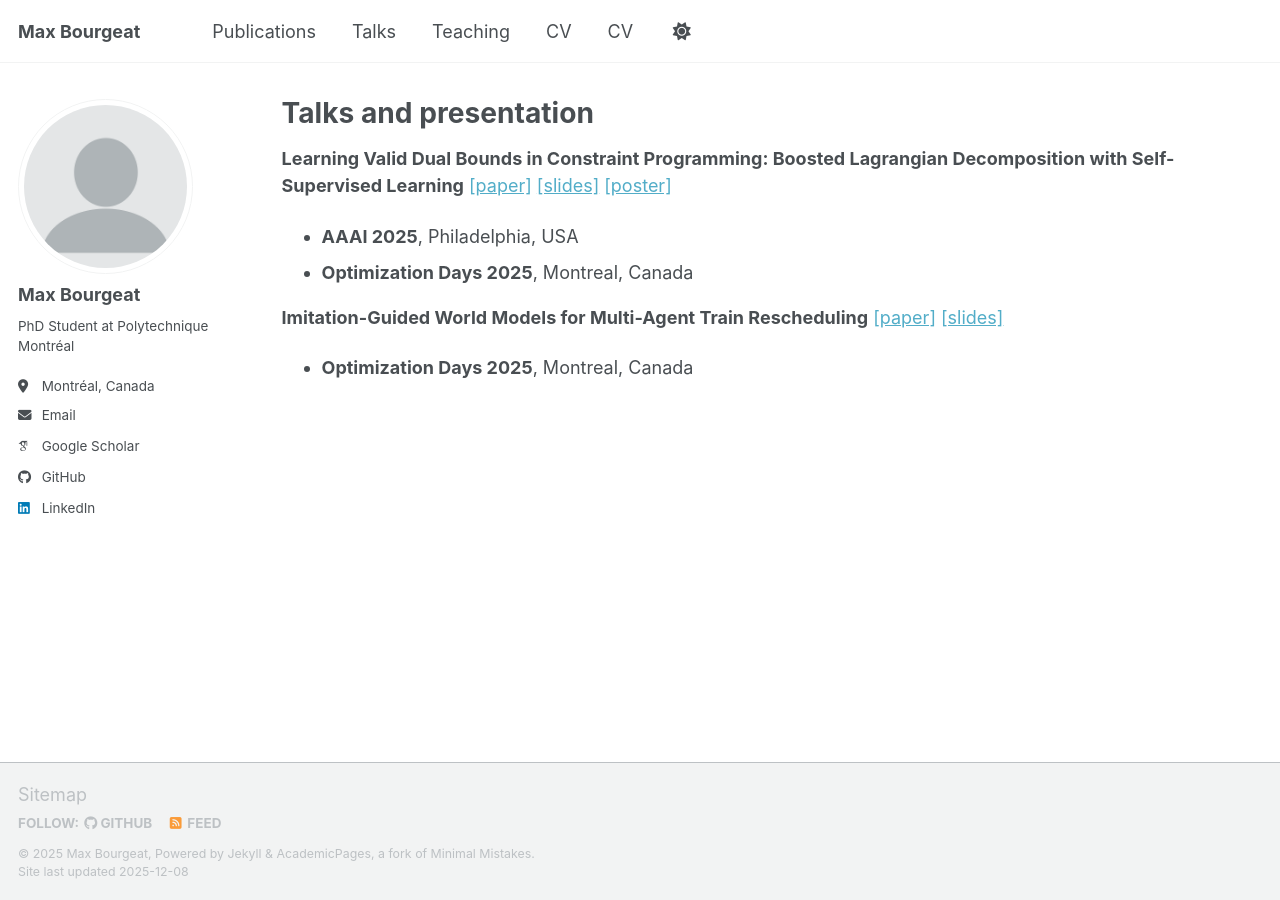
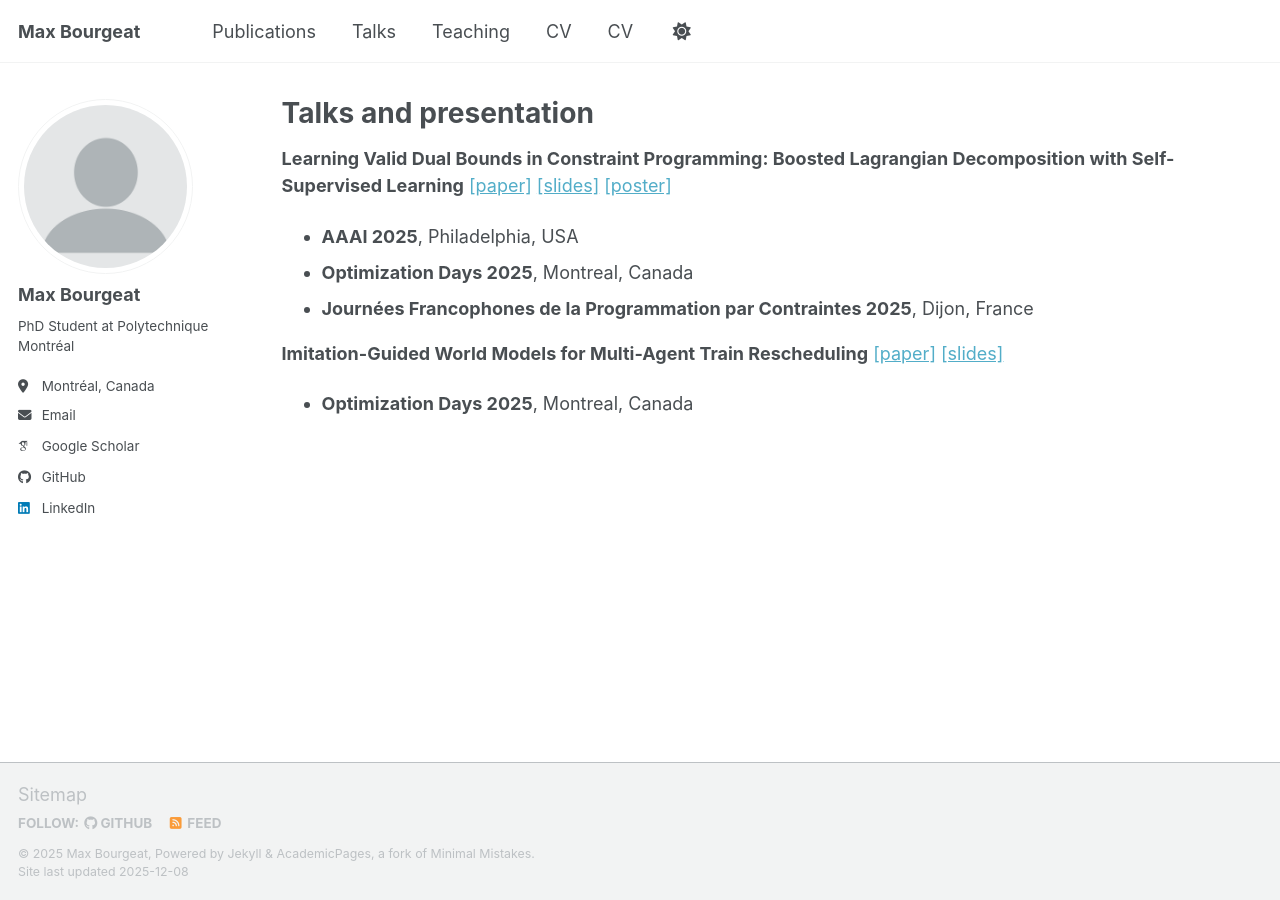
Before and after one commit to Max9294D/Max9294D.github.io, a Jekyll site: the page built from _talks/2012-03-01-talk-1.md, in a window 1280 px wide. Built offline with Jekyll 4.4.1, drawn with Linux system fonts in a browser that asks for light colours; some web fonts are replaced; a script bundle is joined from its source files by our own code; library files that are not in the unit come from our copies.

Commit message:
Add new talk to the 2012-03-01 schedule

```diff
--- a/_talks/2012-03-01-talk-1.md
+++ b/_talks/2012-03-01-talk-1.md
@@ -11,6 +11,7 @@ redirect_from:
 **Learning Valid Dual Bounds in Constraint Programming: Boosted Lagrangian Decomposition with Self-Supervised Learning**  [[paper]](https://arxiv.org/pdf/2410.16750) [[slides]](/files/Presentation_JdS_VAE.pdf) [[poster]](/files/Poster_AISTATS_Portrait.pdf) <br>
 - **AAAI 2025**, Philadelphia, USA
 - **Optimization Days 2025**, Montreal, Canada
+- **Journées Francophones de la Programmation par Contraintes 2025**, Dijon, France
 
 **Imitation-Guided World Models for Multi-Agent Train Rescheduling**  [[paper]](https://arxiv.org/pdf/2402.02857) [[slides]](/files/Presentation_JDS_Optim.pdf) <br>
 - **Optimization Days 2025**, Montreal, Canada
```
